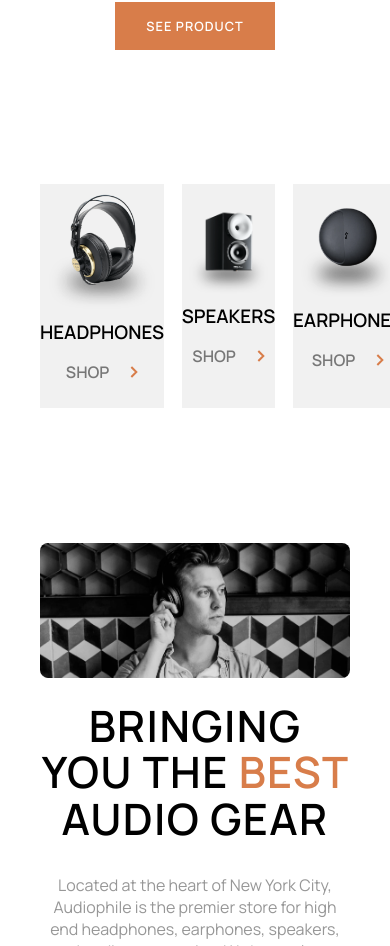
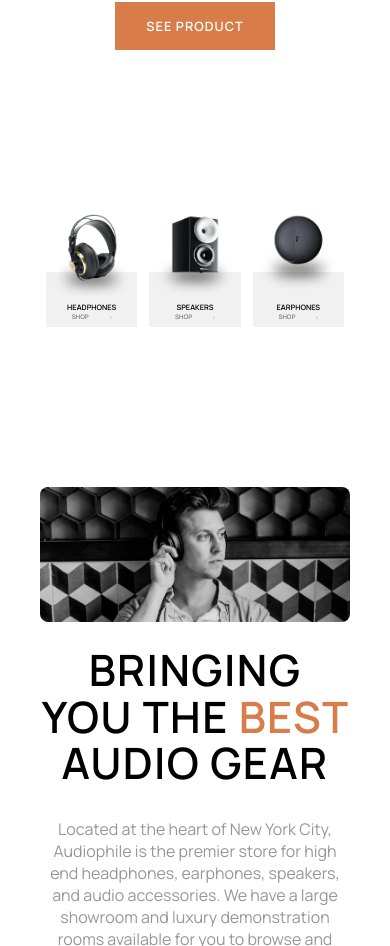
Before and after one commit to totoftrs/Audiophile_e-commerce, a React (Create React App) app: page /headphones in a window 390 px wide. Shown: the part 2137-3083 px from the top of the page. Built offline with nearby package versions, Linux system fonts and the light colour scheme.

Commit message:
responsive 375

```diff
--- a/src/components/Card.js
+++ b/src/components/Card.js
@@ -87,7 +87,6 @@ const CardProduct = styled.div`
 
   .card__button__container {
     display: flex;
-    gap: 2rem;
     justify-content: space-between;
   }
   .card__button__select {
@@ -99,6 +98,7 @@ const CardProduct = styled.div`
     align-items: center;
     background-color: #f1f1f1;
     cursor: pointer;
+    margin-right: 10px;
   }
   .card__button__select p {
     padding: 0;
@@ -210,7 +210,6 @@ const CardProductId = styled.div`
   }
   .card__button__container {
     display: flex;
-    gap: 2rem;
     justify-content: space-between;
   }
   .card__button__select {
@@ -222,6 +221,7 @@ const CardProductId = styled.div`
     align-items: center;
     background-color: #f1f1f1;
     cursor: pointer;
+    margin-right: 10px;
   }
   .card__button__select p {
     padding: 0;
--- a/src/components/Confirmation.js
+++ b/src/components/Confirmation.js
@@ -1,8 +1,9 @@
 import React from "react";
-import { useSelector } from "react-redux";
+import { useSelector, useDispatch } from "react-redux";
 import Modal from "@mui/material/Modal";
 import styled from "styled-components";
 import { Link } from "react-router-dom";
+import { emptyCart } from "../actions/emptyCartAction";
 
 const ConfirmationContainer = styled.div`
   position: absolute;
@@ -102,8 +103,13 @@ const ConfirmationContainer = styled.div`
   }
 `;
 
-function Confirmation({ openModal, setOpenModal }) {
+function Confirmation({ openModal, setOpenModal, grandTotal }) {
   const product = useSelector((state) => state.cart);
+  const dispatch = useDispatch();
+
+  const removeCart = (params) => {
+    dispatch(emptyCart(params));
+  };
   console.log(product[0]);
   const handleClose = () => {
     setOpenModal(false);
@@ -149,12 +155,12 @@ function Confirmation({ openModal, setOpenModal }) {
               </div>
               <div className="confirmation__grandTotal">
                 <p>grand total</p>
-                <div>$ 1200</div>
+                <div>$ {grandTotal}</div>
               </div>
             </div>
           </div>
 
-          <Link to="/" className="confirmation__button">
+          <Link to='/' onClick={() => removeCart(product)} className="confirmation__button">
             Back to home
           </Link>
         </ConfirmationContainer>
--- a/src/components/Products.js
+++ b/src/components/Products.js
@@ -7,61 +7,75 @@ const Wrapper = styled.section`
   max-width: 1190px;
   width: 100%;
   padding: 0 40px;
+  padding-top: 40px;
   background-color: #fff;
+
+  @media (max-width: 375px) {
+      padding: 0 20px;
+    }
 `;
 
 const Content = styled.main`
-  gap: 4rem;
   width: 100%;
   margin: 0 auto;
   display: flex;
   justify-content: center;
   padding: 3rem 0 3rem 0rem;
 
-  @media (max-width: 960px) {
-    gap: 1.1rem;
+  @media (max-width: 768px) {
     justify-content: space-between;
+  }
+  @media (max-width: 375px) {
+    flex-direction: column;
   }
 
   .products {
     position: relative;
-    flex: 1 1;
     display: flex;
     flex-direction: column;
-    justify-content: center;
-    align-items: center;
     z-index: 1;
+    margin: 0 6px;
+    @media (max-width: 375px) {
+    margin-bottom: 3rem;
   }
-  .products:after {
+  }
+  .bg {
+    position: absolute;
+    width: 100%;
+    height: 60%;
     background: #f1f1f1;
-    bottom: -25px;
-    content: "";
-    height: 224px;
-    left: 0;
-    position: absolute;
-    right: 0;
-    z-index: -1;
+    bottom: 0;
   }
+
   .imgProduct {
     max-width: 100%;
     height: auto;
   }
   .products__figure {
-    transform: translateY(50px);
-    @media (max-width: 960px) {
-      transform: translateY(10px);
-    }
-    @media (max-width: 689px) {
-      transform: translateY(0px);
+    z-index: 1;
+    transform: translateY(-20px);
+    @media (max-width: 375px) {
+      /* transform: translateY(0px); */
     }
   }
   .products__h3 {
+    font-size: max(1vw, 1.2rem);
     text-transform: uppercase;
     font-weight: 900;
-    margin-bottom: 1rem;
+    text-align: center;
+    z-index: 1;
+    position: absolute;
+    top: 55%;
+    left: 0;
+    right: 0;
+    margin: 0 auto;
+
+    @media (max-width: 768px) {
+      font-size: 1.9vw;
     }
-  a {
-    text-decoration: none;
+    @media (max-width: 375px) {
+      font-size: 4.5vw;
+    }
   }
   span {
     color: #000;
@@ -69,6 +83,30 @@ const Content = styled.main`
     margin-right: 1.3rem;
     opacity: 0.5;
     text-transform: uppercase;
+  }
+  .products__btn-shop {
+    position: absolute;
+    top: 73%;
+    left: 0;
+    right: 0;
+    margin: 0 auto;
+    text-align: center;
+    font-size: max(1vw, 1.1rem);
+    text-decoration: none;
+    z-index: 1;
+
+    @media (max-width: 768px) {
+      font-size: 1.6vw;
+    }
+    @media (max-width: 375px) {
+      font-size: 4vw;
+    }
+  }
+  .products__btn-shop img {
+    height: 0.8vw;
+    @media (max-width: 375px) {
+      height: 2vw;
+    }
   }
 `;
 function Products() {
@@ -83,6 +121,8 @@ function Products() {
               className="imgProduct"
             />
           </figure>
+
+          <div className="bg">
             <h3 className="products__h3">Headphones</h3>
             <Link className="products__btn-shop" to="/headphones">
               <span>shop</span>
@@ -92,6 +132,7 @@ function Products() {
               />
             </Link>
           </div>
+        </div>
         <div className="products">
           <figure className="products__figure">
             <img
@@ -100,6 +141,8 @@ function Products() {
               className="imgProduct"
             />
           </figure>
+
+          <div className="bg">
             <h3 className="products__h3">Speakers</h3>
             <Link className="products__btn-shop" to="/headphones">
               <span>shop</span>
@@ -109,6 +152,7 @@ function Products() {
               />
             </Link>
           </div>
+        </div>
         <div className="products">
           <figure className="products__figure">
             <img
@@ -117,6 +161,8 @@ function Products() {
               className="imgProduct"
             />
           </figure>
+
+          <div className="bg">
             <h3 className="products__h3">Earphones</h3>
             <Link className="products__btn-shop" to="/earphones">
               <span>shop</span>
@@ -126,6 +172,7 @@ function Products() {
               />
             </Link>
           </div>
+        </div>
       </Content>
     </Wrapper>
   );
--- a/src/components/Profile.js
+++ b/src/components/Profile.js
@@ -72,12 +72,17 @@ function Profile() {
           </p>
         </div>
         <picture className="profile__picture">
+        <source
+            media="(max-width: 375px)"
+            srcSet="./assets/shared/mobile/image-best-gear.jpg"
+          />
           <source
             media="(max-width: 768px)"
-            srcSet="/assets/shared/tablet/image-best-gear.jpg"
+            srcSet="./assets/shared/tablet/image-best-gear.jpg"
           />
+
           <img
-            src="/assets/shared/desktop/image-best-gear.jpg"
+            src="./assets/shared/desktop/image-best-gear.jpg"
             alt="best-gear"
           />
         </picture>
--- a/src/components/Summary.js
+++ b/src/components/Summary.js
@@ -13,14 +13,20 @@ const Wrapper = styled.div`
   }
   .summary__btn {
     padding: 0;
+    font-size: 14px;
     width: 24.3vw;
     height: 48px;
     line-height: 48px;
+    font-weight: bold;
     text-align: center;
 
     @media (max-width: 768px) {
       width: 100%;
     }
+  }
+  .summary__btn:disabled, .summary__btn[disabled]{
+    background-color: gray !important;
+    color: rgba(16, 16, 16, 0.3) !important;
   }
   .summary__content {
     padding-bottom: 20px;
@@ -77,34 +83,11 @@ const Wrapper = styled.div`
     color: #fff !important;
     background-color: #d87d4a !important;
   }
+
 `;
 
-function Summary() {
+function Summary({ total, shipping, vat, grandTotal, formatMoney }) {
   const cart = useSelector((state) => state.cart);
-
-  let total = 0;
-  let shipping = 50;
-  let vat = 1079;
-  let grandTotal = 0;
-
-  for (var n of cart) {
-    total += n.price * n.quantity;
-  }
-
-  const formatMoney = (n) => {
-    const lengthPrice = `${n}`.length;
-    if (lengthPrice === 4) {
-      return (n / 1000).toFixed(3);
-    }
-    return n;
-  };
-
-  if (total == 0) {
-    grandTotal = 0;
-  } else {
-    grandTotal = formatMoney(total + shipping);
-  }
-
   return (
     <Wrapper className="summary">
       <h2>Summary</h2>
@@ -139,11 +122,13 @@ function Summary() {
         </div>
         <div className="summary__container__detail">
           <div className="summary__txt">SHIPPING</div>
-          <div className="summary__shipping price">$ {shipping}</div>
+          <div className="summary__shipping price">
+            $ {total > 0 ? shipping : "0"}
+          </div>
         </div>
         <div className="summary__container__detail">
           <div className="summary__txt">VAT (INCLUDED)</div>
-          <div className="summary__vat price">$ {formatMoney(vat)}</div>
+          <div className="summary__vat price">$ {total > 0 ? formatMoney(vat) : "0"}</div>
         </div>
         <div className="summary__container__grandTotal">
           <div className="summary__txt"> GRAND TOTAL</div>
@@ -151,7 +136,7 @@ function Summary() {
         </div>
       </div>
 
-      <button className="summary__btn" type="submit">
+      <button className="summary__btn" type="submit" disabled={total == 0}>
         Continue & pay
       </button>
     </Wrapper>
--- a/src/pages/Checkout.js
+++ b/src/pages/Checkout.js
@@ -1,9 +1,10 @@
 import React, { useState } from "react";
+import { useSelector } from "react-redux";
 import styled from "styled-components";
 import Layout from "../components/Layout/Layout";
 import { Link } from "react-router-dom";
 import Summary from "../components/Summary";
-import Confirmation from "../components/Confirmation"
+import Confirmation from "../components/Confirmation";
 
 const Wrapper = styled.section`
   display: flex;
@@ -37,12 +38,12 @@ const Content = styled.main`
     width: 100%;
     padding-bottom: 6rem;
 
-    @media (max-width: 768px){
+    @media (max-width: 768px) {
       flex-direction: column;
     }
   }
-  .summary{
-    @media (max-width: 768px){
+  .summary {
+    @media (max-width: 768px) {
       width: 100%;
       margin: 0;
       margin-top: 20px;
@@ -96,7 +97,7 @@ const Content = styled.main`
       padding: 1rem 1.4rem;
     }
   }
-  .checkout__info{
+  .checkout__info {
     gap: 1rem;
     justify-content: space-between;
     display: flex;
@@ -206,15 +207,15 @@ const Content = styled.main`
       gap: 1rem;
     }
   }
-
 `;
 
 function Checkout() {
+  const cart = useSelector((state) => state.cart);
+
   const [openModal, setOpenModal] = useState(false);
 
-
   const handleSubmit = (e) => {
-    e.preventDefault()
+    e.preventDefault();
     setOpenModal(!openModal);
 
     const [
@@ -228,9 +229,32 @@ function Checkout() {
       emoney,
       cash,
       number,
-      numberPin
-   ] = e.target
+      numberPin,
+    ] = e.target;
+  };
+  let total = 0;
+  let shipping = 50;
+  let vat = 1079;
+  let grandTotal = 0;
+
+  for (var n of cart) {
+    total += n.price * n.quantity;
   }
+
+  const formatMoney = (n) => {
+    const lengthPrice = `${n}`.length;
+    if (lengthPrice === 4) {
+      return (n / 1000).toFixed(3);
+    }
+    return n;
+  };
+
+  if (total == 0) {
+    grandTotal = 0;
+  } else {
+    grandTotal = formatMoney(total + shipping);
+  }
+
   const [paymentMethod, setPaymentMethod] = useState("emoney");
   return (
     <Layout>
@@ -246,34 +270,38 @@ function Checkout() {
               <div className="checkout__details">
                 <div className="checkout__input">
                   <label>Name</label>
-                  <input type="text" placeholder="Alexei Ward" required/>
+                  <input type="text" placeholder="Alexei Ward" required />
                 </div>
                 <div className="checkout__input">
                   <label>Email Address</label>
-                  <input type="email" placeholder="Alexei@mail.com" required/>
+                  <input type="email" placeholder="Alexei@mail.com" required />
                 </div>
                 <div className="checkout__input">
                   <label>Phone Number</label>
-                  <input type="number" placeholder="+1 202-555-0136" required/>
+                  <input type="number" placeholder="+1 202-555-0136" required />
                 </div>
               </div>
               <h3>shipping details</h3>
               <div className="checkout__info">
                 <div className="checkout__input">
                   <label>Address</label>
-                  <input type="text" placeholder="1137 Williams Avenue" required/>
+                  <input
+                    type="text"
+                    placeholder="1137 Williams Avenue"
+                    required
+                  />
                 </div>
                 <div className="checkout__input">
                   <label>ZipCode</label>
-                  <input type="text" placeholder="10001" required/>
+                  <input type="text" placeholder="10001" required />
                 </div>
                 <div className="checkout__input">
                   <label>City</label>
-                  <input type="text" placeholder="New York" required/>
+                  <input type="text" placeholder="New York" required />
                 </div>
                 <div className="checkout__input">
                   <label>Country</label>
-                  <input type="text" placeholder="United States" required/>
+                  <input type="text" placeholder="United States" required />
                 </div>
               </div>
               <h3>Payment details</h3>
@@ -322,11 +350,23 @@ function Checkout() {
                 </div>
               </div>
             </div>
-            <Summary />
+            <Summary
+              total={total}
+              grandTotal={grandTotal}
+              vat={vat}
+              shipping={shipping}
+              formatMoney={formatMoney}
+            />
           </form>
         </Content>
       </Wrapper>
-      { openModal && <Confirmation setOpenModal={setOpenModal} openModal={openModal}/>}
+      {openModal && (
+        <Confirmation
+          setOpenModal={setOpenModal}
+          openModal={openModal}
+          grandTotal={grandTotal}
+        />
+      )}
     </Layout>
   );
 }
--- a/src/pages/Home.js
+++ b/src/pages/Home.js
@@ -13,19 +13,34 @@ const SectionHero = styled.section`
   width: 100%;
   margin: 0 auto;
 
+  @media screen and (max-width: 375px) {
+    height: 520px;
+  }
+
   .hero__h1 {
+    text-transform: uppercase;
     font-size: min(5vw, 4rem);
+    line-height: 1;
     padding: 10px 0;
     @media screen and (max-width: 768px) {
-      font-size: 4rem;
-      line-height: 4rem;
+      font-size: 7vw;
+    }
+    @media screen and (max-width: 375px) {
+      font-size: 11vw;
     }
   }
 
   .hero__para {
     font-size: 1rem;
     padding: 10px 0;
-    color: #4c4c4c;
+    color: #ccc;
+
+    @media screen and (max-width: 768px) {
+      font-size: 2.5vw;
+    }
+    @media screen and (max-width: 375px) {
+      font-size: 3.5vw;
+    }
   }
 
   .hero__figure {
@@ -39,9 +54,14 @@ const SectionHero = styled.section`
 
   img {
     width: 200%;
-    margin-right: 25vw;
+    margin-right: 17vw;
     @media screen and (max-width: 768px) {
       margin-right: 60vw;
+    }
+    @media screen and (max-width: 375px) {
+      transform: translateY(-42px);
+      margin-right: 108vw;
+      width: 310vw;
     }
   }
 
@@ -53,9 +73,12 @@ const SectionHero = styled.section`
     @media screen and (max-width: 768px) {
       position: absolute;
       margin: 0 auto;
-      width: 30rem;
+      width: 60%;
       text-align: center;
       padding: 0;
+    }
+    @media screen and (max-width: 375px) {
+      width: 80%;
     }
   }
 
@@ -63,6 +86,9 @@ const SectionHero = styled.section`
     color: #4c4c4c;
     text-transform: uppercase;
     letter-spacing: 8px;
+  }
+  .hero__button {
+    margin: 15px 0;
   }
 `;
 const ContentHero = styled.main`
@@ -82,6 +108,14 @@ const Wrapper = styled.section`
   padding: 0 40px;
   margin: 0 auto;
 
+  .zx9__title,
+  .zx7__title,
+  .yx1__title {
+    text-transform: uppercase;
+    font-size: max(2rem, 1.4vw);
+    line-height: 1;
+    margin-bottom: 1.6rem;
+  }
   .speaker__container {
     background-color: #d87d4a;
     background-image: url("./assets/home/desktop/pattern-circles.svg");
@@ -104,32 +138,13 @@ const Wrapper = styled.section`
     }
   }
 
-  .yx1__container {
-    height: 320px;
-    grid-gap: 3rem;
-    display: grid;
-    gap: 3rem;
-    grid-template-columns: repeat(2, minmax(0, 1fr));
-    background-color: #fff;
-
-    @media (max-width: 768px) {
-      flex: 1.1;
-      gap: 1rem;
-    }
-
-    .yx1-image{
-      height: 320px;
-      img{
-        height: 100%;
-      }
-    }
   img {
     height: auto;
     width: 100%;
     border-radius: 8px;
   }
   .yx1__title {
-      font-size: 2rem;
+    font-size: max(2rem, 1.4vw);
   }
 
   a {
@@ -137,8 +152,29 @@ const Wrapper = styled.section`
     border: 1px solid #000;
     color: #000;
   }
+
+  .zx9__description {
+    color: #fff;
+    max-width: 21.9rem;
+    padding: 10rem 0;
+    padding-bottom: 3rem;
+    a:hover {
+      background-color: #4c4c4c;
     }
+  }
+  .zx9__picture {
+    max-width: 24rem;
+    transform: translateY(78px);
 
+    img {
+      max-width: 18rem;
+      width: 100%;
+      height: auto;
+    }
+    @media screen and (max-width:768px){
+      max-width: 12rem;
+    }
+  }
   .zx7__speaker__container {
     background-color: #979797;
     background: url("./assets/home/desktop/image-speaker-zx7.jpg") no-repeat;
@@ -152,47 +188,67 @@ const Wrapper = styled.section`
     color: #000;
   }
 
-  .zx9__description {
-    color: #fff;
-    max-width: 21.9rem;
-    padding: 10rem 0;
-    padding-bottom: 3rem;
-    a:hover{
-      background-color: #4c4c4c;
-    }
-  }
-
   .zx7__description {
     padding: 4rem;
-    a:hover{
+    a:hover {
       background: black;
       color: white;
     }
   }
+  .zx7__btn {
+    color: #000;
+    background-color: transparent;
+    border: 1px solid #000;
+  }
+  .yx1__container{
+    background-color: #fff;
+    justify-content: space-between;
 
+    @media screen and (max-width: 375px){
+      flex-direction: column;
+    }
+  }
+  .yx1__content {
+    background: #f1f1f1;
+    max-width: 540px;
+    width: 100%;
+    height: 320px;
+    border-radius: 15px;
+  }
   .yx1__description {
+    display: flex;
+    align-items: baseline;
+    flex-direction: column;
+    justify-content: center;
+    padding-left: 26px;
     background-color: #f1f1f1;
     height: 100%;
-    a{
-      margin-left: 30px;
-    }
-    a:hover{
+    border-radius: 10px;
+
+    a:hover {
       background: black;
       color: white;
     }
   }
-  .yx1__title{
-    margin-top: 70px;
-    margin-left: 30px;
+  .yx1__title {
+    font-size: max(2rem, 1.4vw);
+
+    @media screen and (max-width: 375px){
+      font-size: 7vw;
+    }
+  }
+  .yx1-image {
+    height: 320px;
+    max-width: 100%;
+    margin-right: 20px;
+    @media screen and (max-width: 375px){
+      margin-right: 0px;
+      margin-bottom: 20px;
     }
 
-  .zx9__title,
-  .zx7__title,
-  .yx1__title {
-    text-transform: uppercase;
-    font-size: 3rem;
-    line-height: 3rem;
-    margin-bottom: 1.6rem;
+    img {
+      height: 100%;
+    }
   }
 
   .txt {
@@ -216,21 +272,9 @@ const Wrapper = styled.section`
     text-align: center;
   }
 
-  .zx7__btn {
-    color: #000;
-    background-color: transparent;
-    border: 1px solid #000;
-  }
 
-  .zx9__picture {
-    max-width: 24rem;
-    transform: translateY(78px);
 
-    img {
-      max-width: 100%;
-      height: auto;
-    }
-  }
+
 `;
 
 const Content = styled.main`
@@ -257,7 +301,7 @@ const Button = styled(Link)`
   color: #fff;
   background-color: #d87d4a;
 
-  &:hover{
+  &:hover {
     background-color: #fbaf85;
   }
 `;
@@ -276,7 +320,9 @@ function Home() {
               <br />
               enthusiast.
             </p>
-            <Button to="/product/4">See product</Button>
+            <Button to="/product/4" className="hero__button">
+              See product
+            </Button>
           </div>
           <figure className="hero__figure">
             <img
@@ -326,17 +372,23 @@ function Home() {
         <Content className="yx1__container">
           <picture className="yx1-image">
             <source
-              media="(max-width: 962px)"
+              media="(max-width: 768px)"
               srcSet="./assets/home/tablet/image-earphones-yx1.jpg"
+            />
+             <source
+              media="(max-width: 375px)"
+              srcSet="./assets/home/mobile/image-earphones-yx1.jpg"
             />
             <img
               src="./assets/home/desktop/image-earphones-yx1.jpg"
               alt="yx1__earphones"
             />
           </picture>
+          <div className="yx1__content">
             <div className="yx1__description">
               <div className="yx1__title">Yx1 earphones</div>
               <Link to="/product/1">See product</Link>
+            </div>
           </div>
         </Content>
       </Wrapper>
--- a/src/reducer/cartReducer.js
+++ b/src/reducer/cartReducer.js
@@ -29,7 +29,7 @@ export const cartReducer = (state = { cart: [] }, action) => {
       }
     case "decrement":
       const find = state.cart.find((elem) => elem.id === action.payload.id);
-      if (find.quantity < 2) {
+      if (find.quantity === 1) {
         return {
           ...state,
           cart: [...state.cart.filter((elem) => elem.id !== find.id)],
```
Lines whose indentation alone changed are shown as unchanged.
